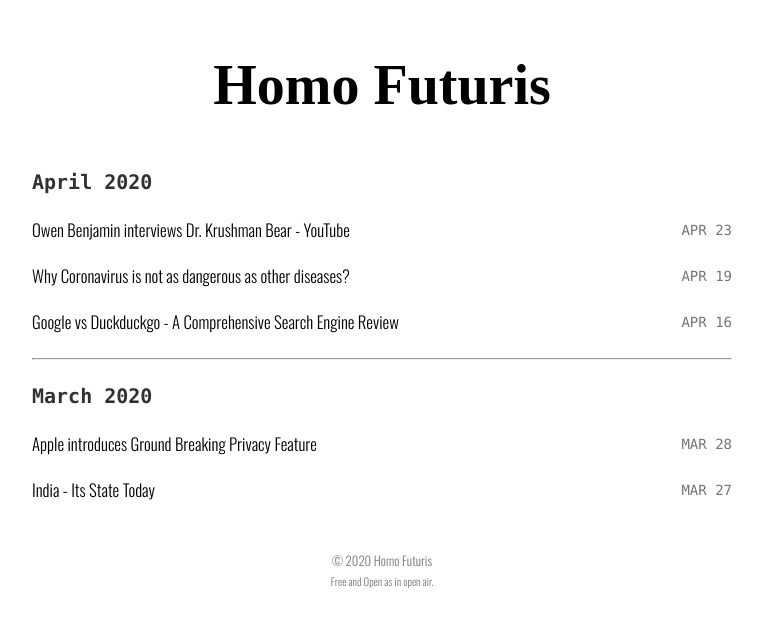
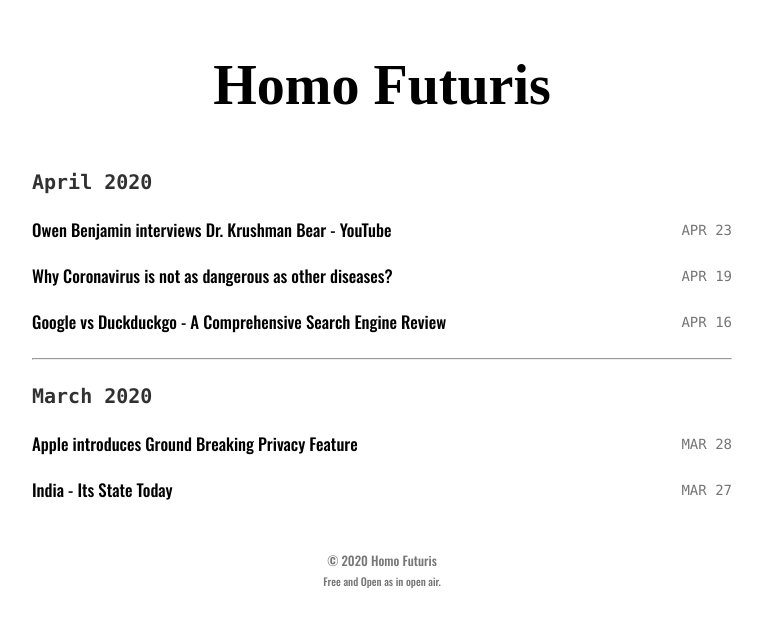
Before and after one commit to homofuturus/good-blog-base, a Jekyll site: the page built from index.html, in a window 1280 px wide. Shown: the top 627 px of the page, without its empty margins (258-1020 px from the left). Built offline with Jekyll 4.4.1, drawn with Linux system fonts in a browser that asks for light colours; some web fonts are replaced.

Commit message:
Update head.html

```diff
--- a/_includes/head.html
+++ b/_includes/head.html
@@ -17,7 +17,7 @@
 <link rel="alternate" type="application/atom+xml" title="{{ site.title }}" href="{{ "/feed.xml" | prepend: site.baseurl | prepend: site.url }}" />
 
 
-<link href="https://fonts.googleapis.com/css?family=Condiment|Tillana:500|Oswald:300&display=swap" rel="stylesheet">
+<link href="https://fonts.googleapis.com/css?family=Condiment|Oswald:500&display=swap" rel="stylesheet">
 
 {% if site.mathjax %}
 <script type="text/javascript" src="https://cdnjs.cloudflare.com/ajax/libs/mathjax/2.7.2/MathJax.js?config=TeX-AMS-MML_HTMLorMML"></script>
```
